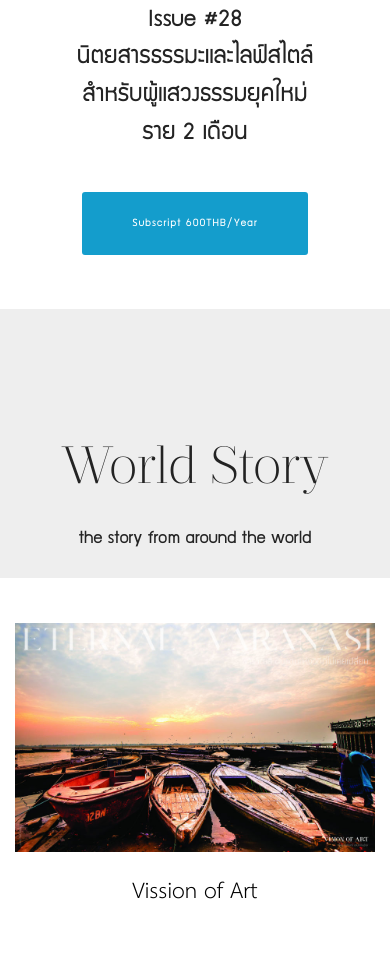
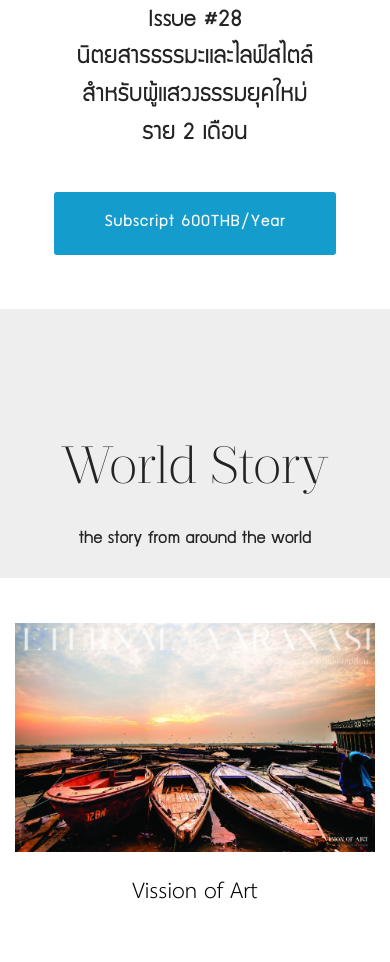
Before and after one commit to skynovice/5000smag, a plain HTML site: page index.html in a window 390 px wide. Shown: the part 709-1671 px from the top of the page. Drawn offline with Linux system fonts and the light colour scheme; files whose address does not match are found by name.

Commit message:
Update mbr-additional.css

```diff
--- a/assets/mobirise/css/mbr-additional.css
+++ b/assets/mobirise/css/mbr-additional.css
@@ -702,7 +702,7 @@ pre {
 }
 @media (max-width: 767px) {
   .btn {
-    font-size: .75rem !important;
+    font-size: 1.15rem !important;
   }
   .btn .mbr-iconfont {
     font-size: 1rem !important;
```
